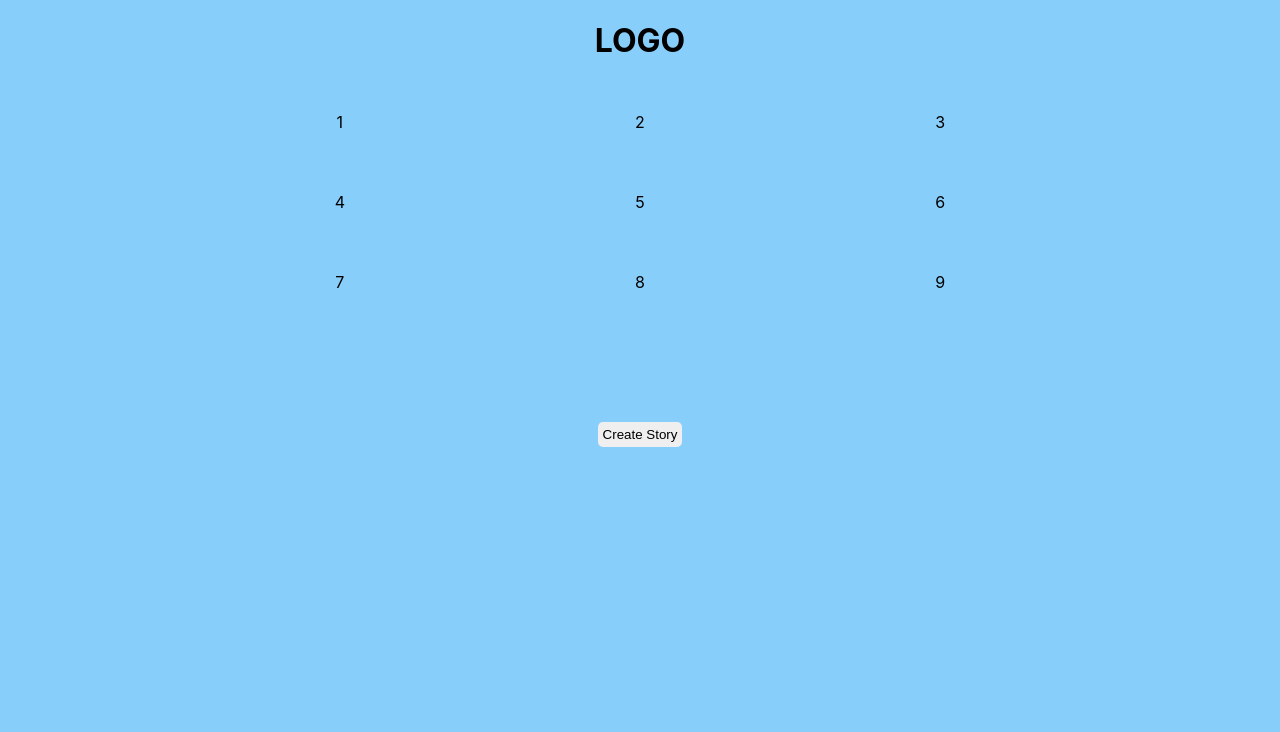
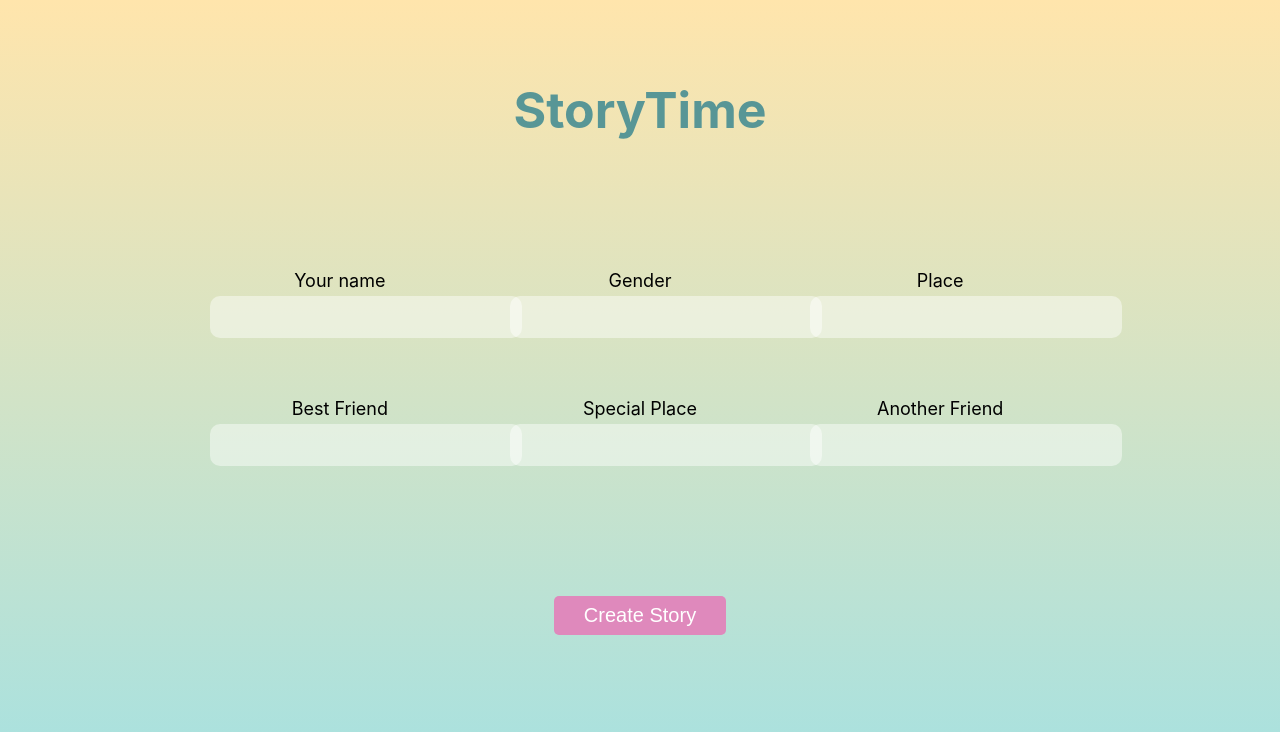
Before and after one commit to lory-costa/storytime, a React (Create React App) app: page /#/ in a window 1280 px wide. Shown: the top 732 px of the page. Built offline with nearby package versions, Linux system fonts and the light colour scheme.

Commit message:
style pages plus create form

```diff
--- a/src/App.css
+++ b/src/App.css
@@ -2,13 +2,29 @@
   box-sizing: border-box;
 }
 
+html {
+  min-height: 100%;
+}
+
 body {
-  background-color: lightskyblue;
+  background: rgb(164, 225, 226);
+  background: linear-gradient(
+    0deg,
+    rgba(164, 225, 226, 1) 0%,
+    rgba(255, 229, 172, 1) 100%
+  );
 }
 
 .title {
-  margin-bottom: 60px 0 100px;
+  margin: 10vh 0 100px;
   text-align: center;
+  font-size: 50px;
+  color: #589696;
+}
+
+article {
+  line-height: 2;
+  font-size: 22px;
 }
 
 .container {
@@ -28,10 +44,28 @@ body {
   padding: 30px 20px;
 }
 
+.col label {
+  display: block;
+  margin-bottom: 5px;
+  font-size: 18px;
+}
+
+.col input {
+  padding: 8px 12px;
+  font-size: 22px;
+  border-radius: 10px;
+  border: none;
+  background-color: #ffffff70;
+}
+
 .submit {
   margin: 100px auto;
   border: 2px;
   border-color: black;
   border-radius: 5px;
-  padding: 5px;
+  padding: 8px 30px;
+  font-size: 20px;
+  background-color: #df89bc;
+  color: white;
+  cursor: pointer;
 }
--- a/src/App.js
+++ b/src/App.js
@@ -6,9 +6,9 @@ import { Route } from "react-router-dom";
 
 function App() {
   return (
-    <div className="App">
-      <Route exact path="/" component={Home} />
-      <Route path="/story" component={Story} />
+    <div className='container'>
+      <Route exact path='/' component={Home} />
+      <Route path='/story' component={Story} />
     </div>
   );
 }
--- a/src/pages/Home.js
+++ b/src/pages/Home.js
@@ -1,19 +1,110 @@
+import React, { useState } from "react";
+
+import { useHistory } from "react-router-dom";
+
 export default function Home(props) {
+  const [form, setForm] = useState({});
+
+  let history = useHistory();
+
+  function handleSubmit(event) {
+    event.preventDefault();
+    localStorage.setItem("form", JSON.stringify(form));
+    history.push("/story");
+  }
+
+  function handleChange(event) {
+    const { name, value } = event.target;
+    setForm({
+      ...form,
+      [name]: value,
+    });
+  }
+
   return (
-    <div className="container">
-      <h1 className="title">LOGO</h1>
-      <div className="row">
-        <div className="col">1</div>
-        <div className="col">2</div>
-        <div className="col">3</div>
-        <div className="col">4</div>
-        <div className="col">5</div>
-        <div className="col">6</div>
-        <div className="col">7</div>
-        <div className="col">8</div>
-        <div className="col">9</div>
-        <button className="submit">Create Story</button>
+    <form onSubmit={handleSubmit}>
+      <h1 className='title'>StoryTime</h1>
+      <div className='row'>
+        <div className='col'>
+          <label className='label' htmlFor='Your name'>
+            Your name
+          </label>
+          <input
+            id='Your name'
+            name='Your name'
+            type='text'
+            onChange={handleChange}
+            required
+          />
+        </div>
+
+        <div className='col'>
+          <label className='label' htmlFor='Gender'>
+            Gender
+          </label>
+          <input
+            id='Gender'
+            name='Gender'
+            type='text'
+            onChange={handleChange}
+            required
+          />
+        </div>
+
+        <div className='col'>
+          <label className='label' htmlFor='Place'>
+            Place
+          </label>
+          <input
+            id='Place'
+            name='Place'
+            type='text'
+            onChange={handleChange}
+            required
+          />
+        </div>
+
+        <div className='col'>
+          <label className='label' htmlFor='Best Friend'>
+            Best Friend
+          </label>
+          <input
+            id='Best Friend'
+            name='Best Friend'
+            type='text'
+            onChange={handleChange}
+            required
+          />
+        </div>
+
+        <div className='col'>
+          <label className='label' htmlFor='Special Place'>
+            Special Place
+          </label>
+          <input
+            id='Special Place'
+            name='Special Place'
+            type='text'
+            onChange={handleChange}
+            required
+          />
+        </div>
+
+        <div className='col'>
+          <label className='label' htmlFor='Another Friend'>
+            Another Friend
+          </label>
+          <input
+            id='Another Friend'
+            name='Another Friend'
+            type='text'
+            onChange={handleChange}
+            required
+          />
+        </div>
+
+        <input className='submit' type='submit' value='Create Story' />
       </div>
-    </div>
+    </form>
   );
 }
--- a/src/pages/Story.js
+++ b/src/pages/Story.js
@@ -1,3 +1,33 @@
 export default function Story(props) {
-  return <h1>STORY</h1>;
+  const form = localStorage.getItem("form");
+  const parsedForm = JSON.parse(form);
+
+  //const form = props.state.forms;
+
+  return (
+    <div>
+      <h1 className='title'>STORY</h1>
+      <article>
+        <p>
+          "Once upon a time, there was a little girl named
+          <strong> {parsedForm["Your name"]}</strong>. She lived in a beautiful
+          castle and spent her days playing with the birds and friendly animals
+          that lived in the forest nearby.
+        </p>
+        <p>
+          One day,
+          <strong> {parsedForm["Your name"]}</strong> decided to go on an
+          adventure. She left her castle, carrying her friend Deedee with her.
+        </p>
+        <p>
+          They walked for a long time until they reached a blue lagoon. There
+          they met a mermaid who lived in the lagoon.
+        </p>
+        <p>
+          <strong> {parsedForm["Your name"]}</strong> and the mermaid became
+          friends and visited each other often."
+        </p>
+      </article>
+    </div>
+  );
 }
```
Also changed, not shown: src/components/Input.js (added, +9 -0 lines).
